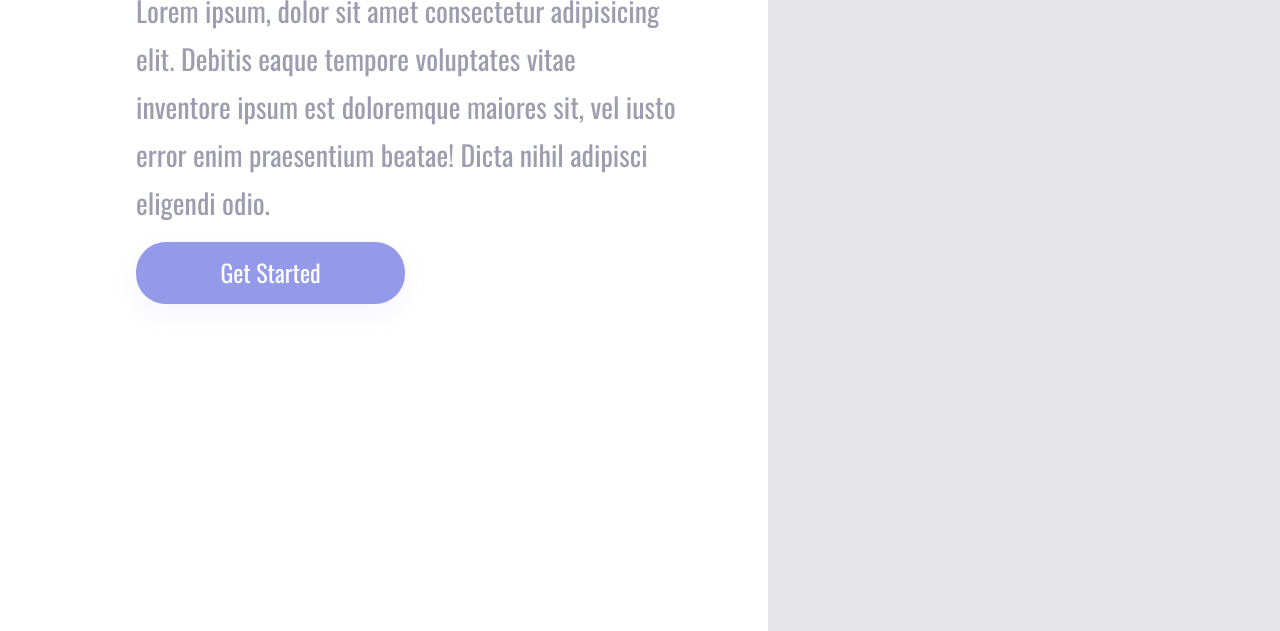
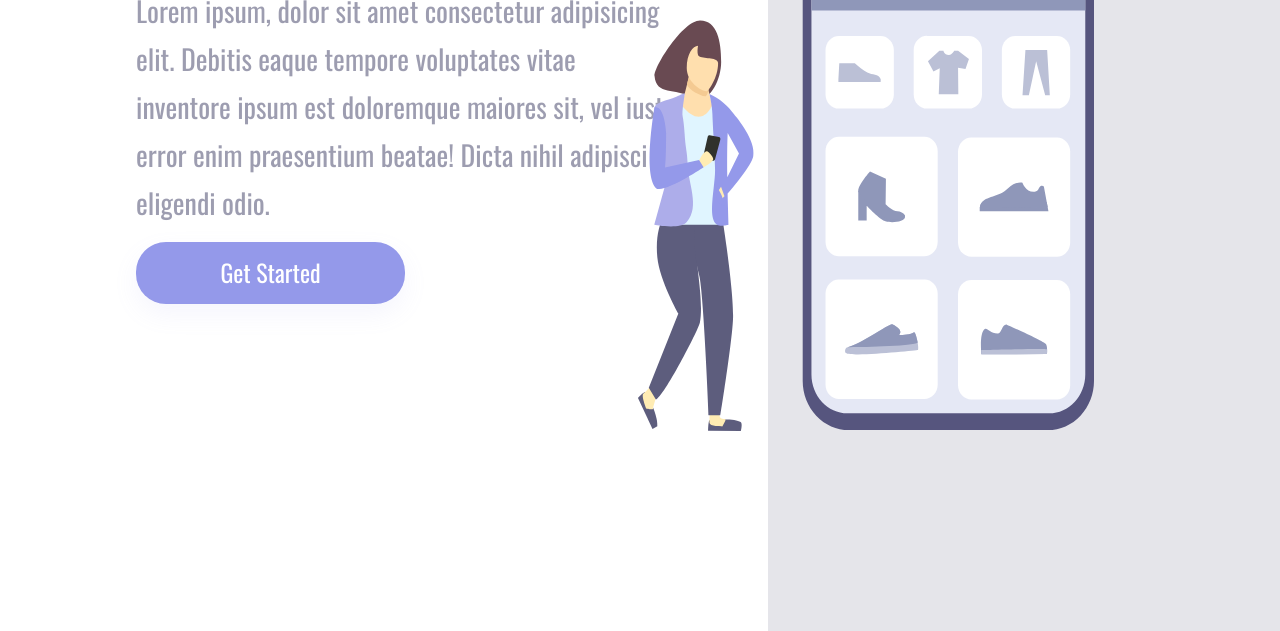
Before and after one commit to cotelesse/Easy-Shop, a plain HTML site: page index.html in a window 1280 px wide. Shown: the part 516-1147 px from the top of the page. Drawn offline with nearby package versions, Linux system fonts and the light colour scheme.

Commit message:
troca da img

```diff
--- a/index.html
+++ b/index.html
@@ -24,7 +24,7 @@
             <a>About</a>
             <a>Contact</a>
         </header>
-        <img src="../CSS/img/Illustration-3-3.svg" alt="img-girl-cellphone">
+        <img src="./img/Illustration-3-3.svg" alt="img-girl-cellphone">
         </section>
 
     </div>
```
